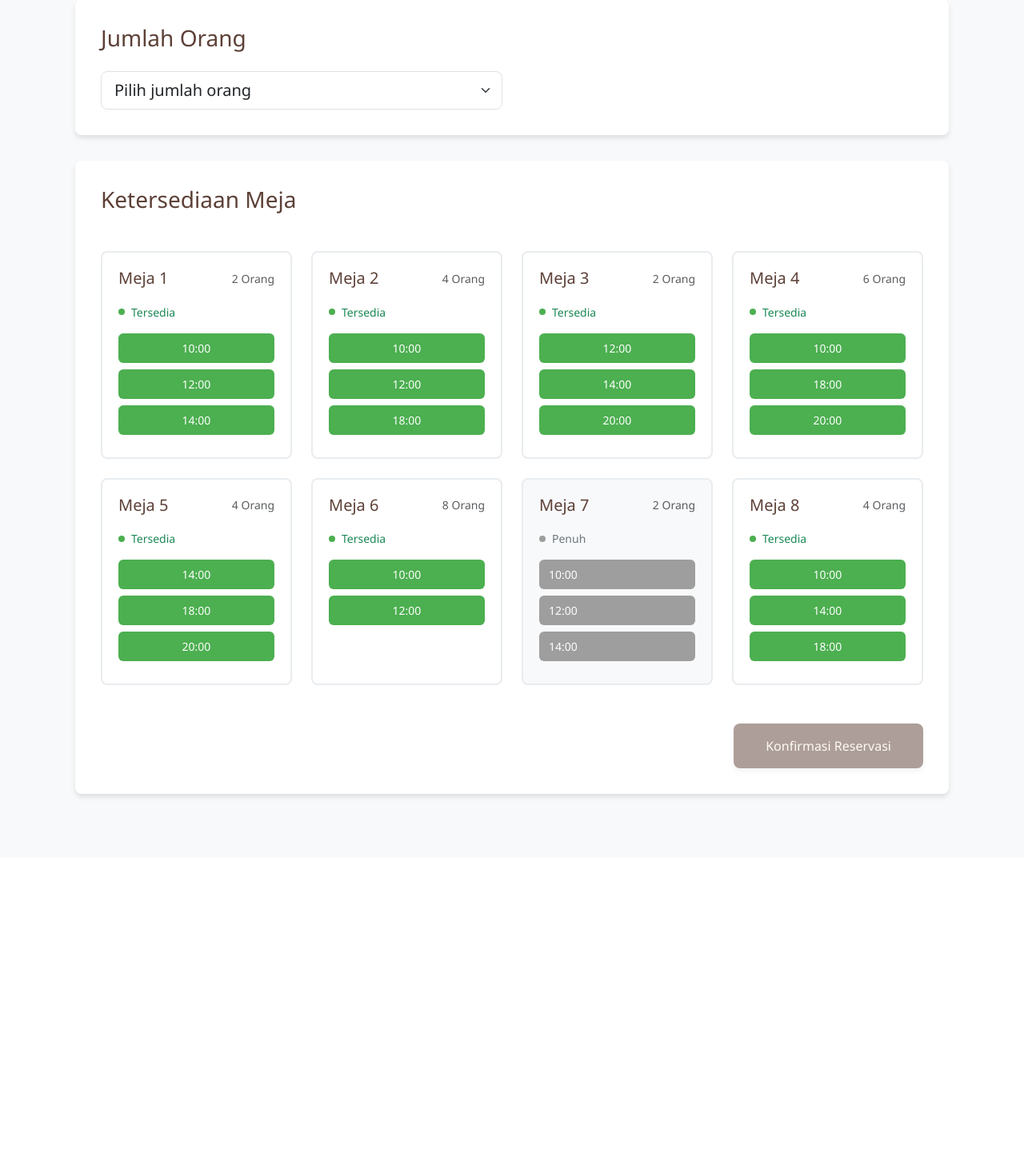
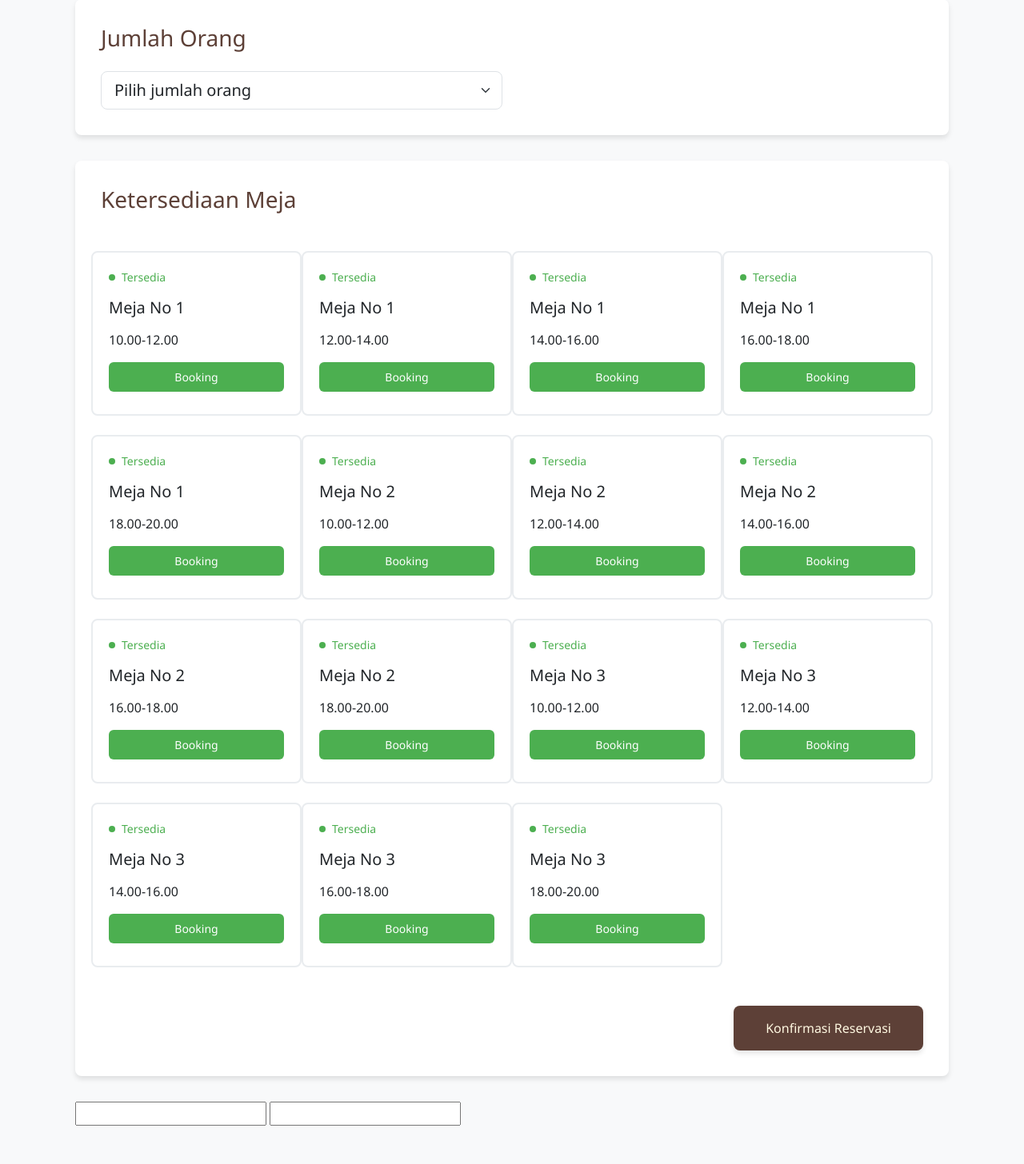
Before and after one commit to alvaro-huller/Project_PPW, a PHP site: page /UserPage/Reservasi.php in a window 1280 px wide. Shown: the part 175-1631 px from the top of the page at 80% size. Before the commit the page ends 1174 px from the top, so only its background shows below. Run offline with PHP 8.4, Linux system fonts and the light colour scheme; data comes from the database, SQL or seed files in the repository.

Commit message:
reservasi update

```diff
--- a/UserPage/Reservasi.php
+++ b/UserPage/Reservasi.php
@@ -1,6 +1,9 @@
 <?php
 
 include "function.php";
+
+$query = "SELECT * FROM datameja";
+$hasil = mysqli_query($koneksidb, $query);
 
 ?>
 
@@ -12,7 +15,101 @@ include "function.php";
     <title>Restaurant Reservation</title>
     <!-- Bootstrap 5 CSS -->
     <link href="https://cdn.jsdelivr.net/npm/bootstrap@5.3.0-alpha1/dist/css/bootstrap.min.css" rel="stylesheet">
-    <link rel="stylesheet" href="../style/Reservasi.css">
+    <style>
+        body {
+            font-family: 'Segoe UI', Tahoma, Geneva, Verdana, sans-serif;
+            color: #5D4037;
+        }
+
+        .header {
+            background-color: #5D4037;
+            color: white;
+            padding: 15px 0;
+            box-shadow: 0 2px 4px rgba(0, 0, 0, 0.1);
+        }
+
+
+        .card-section {
+            background-color: white;
+            border-radius: 0.5rem;
+            box-shadow: 0 4px 6px rgba(0, 0, 0, 0.1);
+            padding: 2rem;
+            margin-bottom: 2rem;
+        }
+
+        .card {
+            border: 2px solid #e9ecef;
+            border-radius: 0.5rem;
+            padding: 1.25rem;
+            transition: all 0.3s ease;
+            height: 100%;
+        }
+
+        .card:hover {
+            border-color: #4CAF50;
+        }
+
+        .availability-indicator {
+            display: inline-flex;
+            align-items: center;
+            gap: 0.5rem;
+            margin-bottom: 1rem;
+        }
+
+        .dot {
+            background-color: #4CAF50;
+            width: 8px;
+            height: 8px;
+            border-radius: 50%;
+        }
+
+        .dot.selected {
+            background-color: gray;
+        }
+
+        .tersedia {
+            color: #4CAF50;
+        }
+        .tersedia.selected {
+            color: gray;
+        }
+
+        .booking {
+            width: 100%;
+            padding: 0.5rem 0.75rem;
+            border-radius: 0.375rem;
+            font-size: 0.875rem;
+            transition: all 0.2s ease;
+            border: none;
+            margin-bottom: 0.5rem;
+            background-color: #4CAF50;
+            color: white;
+        }
+
+        .booking.selected {
+            background-color: gray;
+        }
+
+        .booking:hover {
+            background-color: #387c3aff;
+            box-shadow: 0 6px 8px rgba(0, 0, 0, 0.15);
+        }
+
+        .konfirmasi {
+            background-color: #5D4037;
+            color: #FFF8E1;
+            padding: 1rem 2.5rem;
+            border-radius: 0.5rem;
+            border: none;
+            box-shadow: 0 4px 6px rgba(0, 0, 0, 0.1);
+            transition: all 0.3s ease;
+        }
+
+        .konfirmasi:hover {
+            background-color: #6D4C41;
+            box-shadow: 0 6px 8px rgba(0, 0, 0, 0.15);
+        }
+    </style>
 </head>
 <body>
     <div class="header">
@@ -30,211 +127,104 @@ include "function.php";
 
     <div class="min-vh-100 bg-light">
         <div class="container px-4 py-5">
-
-            <!-- Top Section - Number of People -->
+            <form action="PesanMenu.php" method="post">
             <div class="card-section">
                 <div class="row">
                     <div class="col-md-6">
                         <h2 class="h3 mb-4 reservation-header">Jumlah Orang</h2>
-                        <select id="numberOfPeople" class="form-select form-select-lg">
+                        <select class="form-select form-select-lg" name="jumlahorang">
                             <option value="" selected disabled>Pilih jumlah orang</option>
                             <option value="1">1 Orang</option>
                             <option value="2">2 Orang</option>
                             <option value="3">3 Orang</option>
                             <option value="4">4 Orang</option>
-                            <option value="5">5 Orang</option>
-                            <option value="6">6 Orang</option>
-                            <option value="7">7 Orang</option>
-                            <option value="8">8 Orang</option>
-                            <option value="8+">Lebih dari 8 Orang</option>
                         </select>
                     </div>
                 </div>
             </div>
 
-            <!-- Table Availability Grid -->
             <div class="card-section">
                 <h2 class="h3 mb-5 reservation-header">Ketersediaan Meja</h2>
 
                 <div class="row g-4" id="tablesContainer">
-                    <!-- Tables will be dynamically inserted here -->
+                    <?php while($data = mysqli_fetch_assoc($hasil)) { if($data["Status"] == "Kosong"){?>
+                    <div class="card col-12 col-sm-6 col-lg-3">
+                        <div class="availability-indicator">
+                            <span class="dot"></span>
+                            <span class="tersedia small">Tersedia</span>
                         </div>
 
-                <!-- Selected Info -->
-                <div id="reservationSummary" class="reservation-summary d-none">
-                    <h3 class="h5 reservation-header mb-3">Reservasi Anda</h3>
-                    <div class="row">
-                        <div class="col-md-4">
-                            <p class="text-muted mb-1">Meja</p>
-                            <p class="reservation-header mb-0" id="selectedTable">-</p>
-                        </div>
-                        <div class="col-md-4">
-                            <p class="text-muted mb-1">Waktu</p>
-                            <p class="reservation-header mb-0" id="selectedTime">-</p>
-                        </div>
-                        <div class="col-md-4">
-                            <p class="text-muted mb-1">Jumlah Orang</p>
-                            <p class="reservation-header mb-0" id="selectedPeople">-</p>
-                        </div>
-                    </div>
+                        <div class="d-flex justify-content-between align-items-center mb-3">
+                            <h3 class="meja h5 reservation-header mb-0" value="<?= $data["IDMeja"] ?>">Meja No  <?= $data["NoMeja"]; ?></h3>
                         </div>
 
-                <!-- Confirm Button -->
+                        <div class="d-flex justify-content-between align-items-center mb-3">
+                            <span class="jam" value="<?= $data["Jam"] ?>">
+                                <?= $data["Jam"]; ?>
+                            </span>
+                        </div>
+
+                        <button type="button" class="booking">
+                            Booking
+                        </button>
+
+                    </div>
+                    <?php } } ?>
+                </div>
                     <div class="mt-5 text-end">
-                    <button id="confirmButton" class="confirm-btn" disabled>
+                        <button type="submit" id="konfirmasi" class="konfirmasi" name="reservasi" disabled>
                             Konfirmasi Reservasi
                         </button>
                     </div>
             </div>
+            <input type="text" id="jam" name="jam">
+            <input type="text" id="idmeja" name="idmeja">
+            </form>
         </div>
     </div>
 
     <!-- Bootstrap 5 JS Bundle -->
     <script src="https://cdn.jsdelivr.net/npm/bootstrap@5.3.0-alpha1/dist/js/bootstrap.bundle.min.js"></script>
+    <script>
+        document.addEventListener('DOMContentLoaded', function() {
+            const tombolbooking = document.querySelectorAll('.booking');
+            const dot = document.querySelectorAll('.dot');
+            const status = document.querySelectorAll('.tersedia');
+            const konfirmasi = document.getElementById('konfirmasi');
+            const jam = document.getElementById('jam');
+            const idmeja = document.getElementById('idmeja');
 
-    <script>
-        // Table data
-        const tables = [
-            { id: "1", number: 1, capacity: 2, availableSlots: ["10:00", "12:00", "14:00"], bookedSlots: ["18:00", "20:00"] },
-            { id: "2", number: 2, capacity: 4, availableSlots: ["10:00", "12:00", "18:00"], bookedSlots: ["14:00", "20:00"] },
-            { id: "3", number: 3, capacity: 2, availableSlots: ["12:00", "14:00", "20:00"], bookedSlots: ["10:00", "18:00"] },
-            { id: "4", number: 4, capacity: 6, availableSlots: ["10:00", "18:00", "20:00"], bookedSlots: ["12:00", "14:00"] },
-            { id: "5", number: 5, capacity: 4, availableSlots: ["14:00", "18:00", "20:00"], bookedSlots: ["10:00", "12:00"] },
-            { id: "6", number: 6, capacity: 8, availableSlots: ["10:00", "12:00"], bookedSlots: ["14:00", "18:00", "20:00"] },
-            { id: "7", number: 7, capacity: 2, availableSlots: [], bookedSlots: ["10:00", "12:00", "14:00", "18:00", "20:00"] },
-            { id: "8", number: 8, capacity: 4, availableSlots: ["10:00", "14:00", "18:00"], bookedSlots: ["12:00", "20:00"] },
-        ];
+            let selectedCount = 0;
+            const maxSelection = 1;
 
-        // State variables
-        let selectedTable = null;
-        let selectedTime = null;
-        let numberOfPeople = "";
-
-        // DOM elements
-        const tablesContainer = document.getElementById('tablesContainer');
-        const reservationSummary = document.getElementById('reservationSummary');
-        const selectedTableElement = document.getElementById('selectedTable');
-        const selectedTimeElement = document.getElementById('selectedTime');
-        const selectedPeopleElement = document.getElementById('selectedPeople');
-        const confirmButton = document.getElementById('confirmButton');
-        const numberOfPeopleSelect = document.getElementById('numberOfPeople');
-
-        // Initialize the table grid
-        function renderTables() {
-            tablesContainer.innerHTML = '';
-
-            tables.forEach(table => {
-                const isAvailable = table.availableSlots.length > 0;
-                const isSelected = selectedTable === table.id;
-
-                const tableCard = document.createElement('div');
-                tableCard.className = `col-12 col-sm-6 col-lg-3`;
-
-                tableCard.innerHTML = `
-                    <div class="table-card ${isSelected ? 'selected' : ''} ${!isAvailable ? 'unavailable' : ''}">
-                        <div class="d-flex justify-content-between align-items-center mb-3">
-                            <h3 class="h5 reservation-header mb-0">Meja ${table.number}</h3>
-                            <span class="text-muted small">${table.capacity} Orang</span>
-                        </div>
-
-                        ${isAvailable ? `
-                            <div class="availability-indicator">
-                                <span class="availability-dot available"></span>
-                                <span class="text-success small">Tersedia</span>
-                            </div>
-
-                            <div class="time-slots">
-                                ${table.availableSlots.map(slot => `
-                                    <button class="time-slot available ${isSelected && selectedTime === slot ? 'selected' : ''}"
-                                            data-table="${table.id}" data-time="${slot}">
-                                        ${slot}
-                                    </button>
-                                `).join('')}
-                            </div>
-                        ` : `
-                            <div class="availability-indicator">
-                                <span class="availability-dot unavailable"></span>
-                                <span class="text-secondary small">Penuh</span>
-                            </div>
-
-                            <div class="time-slots">
-                                ${table.bookedSlots.slice(0, 3).map(slot => `
-                                    <div class="time-slot unavailable">${slot}</div>
-                                `).join('')}
-                            </div>
-                        `}
-                    </div>
-                `;
-
-                tablesContainer.appendChild(tableCard);
-            });
-
-            // Add event listeners to time slot buttons
-            document.querySelectorAll('.time-slot.available').forEach(button => {
+            tombolbooking.forEach((button, index) => {
                 button.addEventListener('click', function() {
-                    const tableId = this.getAttribute('data-table');
-                    const time = this.getAttribute('data-time');
-
-                    selectTable(tableId, time);
+                    const dotselected = dot[index];
+                    const statusselected = status[index];
+                    if (this.classList.contains('selected')) {
+                        // Deselect
+                        this.classList.remove('selected');
+                        dotselected.classList.remove('selected');
+                        statusselected.classList.remove('selected');
+                        konfirmasi.disabled = true;
+                        selectedCount--;
+                    } else {
+                        // Check if we can select more
+                        if (selectedCount < maxSelection) {
+                            this.classList.add('selected');
+                            dotselected.classList.add('selected');
+                            statusselected.classList.add('selected');
+                            statusselected.textContent = 'Dipilih';
+                            jam.setAttribute('value', '')
+                            konfirmasi.disabled = false;
+                            selectedCount++;
+                        } else {
+                            alert('Maksimal hanya dapat memilih ' + maxSelection + ' nomor meja');
+                        }
+                    }
                 });
             });
-
-            updateReservationSummary();
-            updateConfirmButton();
-        }
-
-        // Handle table selection
-        function selectTable(tableId, time) {
-            selectedTable = tableId;
-            selectedTime = time;
-            renderTables();
-        }
-
-        // Update reservation summary
-        function updateReservationSummary() {
-            if (selectedTable && selectedTime) {
-                const table = tables.find(t => t.id === selectedTable);
-                selectedTableElement.textContent = `Meja ${table.number}`;
-                selectedTimeElement.textContent = selectedTime;
-                selectedPeopleElement.textContent = numberOfPeople ? `${numberOfPeople} Orang` : "-";
-                reservationSummary.classList.remove('d-none');
-            } else {
-                reservationSummary.classList.add('d-none');
-            }
-        }
-
-        // Update confirm button state
-        function updateConfirmButton() {
-            if (numberOfPeople && selectedTable && selectedTime) {
-                confirmButton.disabled = false;
-            } else {
-                confirmButton.disabled = true;
-            }
-        }
-
-        // Handle confirm reservation
-        function handleConfirmReservation() {
-            if (numberOfPeople && selectedTable && selectedTime) {
-                const table = tables.find(t => t.id === selectedTable);
-                alert(
-                    `Reservasi dikonfirmasi!\n\nMeja: ${table.number}\nWaktu: ${selectedTime}\nJumlah Orang: ${numberOfPeople}`
-                );
-            } else {
-                alert("Mohon lengkapi semua informasi reservasi");
-            }
-        }
-
-        // Event listeners
-        numberOfPeopleSelect.addEventListener('change', function() {
-            numberOfPeople = this.value;
-            updateReservationSummary();
-            updateConfirmButton();
         });
-
-        confirmButton.addEventListener('click', handleConfirmReservation);
-
-        // Initial render
-        renderTables();
     </script>
 </body>
 </html>
--- a/UserPage/function.php
+++ b/UserPage/function.php
@@ -2,4 +2,5 @@
 
 include "../koneksi.php";
 
+
 ?>
--- a/style/Reservasi.css
+++ /dev/null
@@ -1,126 +0,0 @@
-body {
-    font-family: 'Segoe UI', Tahoma, Geneva, Verdana, sans-serif;
-    color: #5D4037;
-}
-
-:root {
-    --primary-color: #5D4037;
-    --secondary-color: #FFF8E1;
-    --success-color: #4CAF50;
-    --gray-color: #9E9E9E;
-}
-
-.header {
-    background-color: #5D4037;
-    color: white;
-    padding: 15px 0;
-    box-shadow: 0 2px 4px rgba(0, 0, 0, 0.1);
-}
-
-
-.card-section {
-    background-color: white;
-    border-radius: 0.5rem;
-    box-shadow: 0 4px 6px rgba(0, 0, 0, 0.1);
-    padding: 2rem;
-    margin-bottom: 2rem;
-}
-
-.table-card {
-    border: 2px solid #e9ecef;
-    border-radius: 0.5rem;
-    padding: 1.25rem;
-    transition: all 0.3s ease;
-    height: 100%;
-}
-
-.table-card:hover {
-    border-color: var(--success-color);
-}
-
-.table-card.selected {
-    border-color: var(--primary-color);
-    background-color: var(--secondary-color);
-}
-
-.table-card.unavailable {
-    background-color: #f8f9fa;
-}
-
-.availability-indicator {
-    display: inline-flex;
-    align-items: center;
-    gap: 0.5rem;
-    margin-bottom: 1rem;
-}
-
-.availability-dot {
-    width: 8px;
-    height: 8px;
-    border-radius: 50%;
-}
-
-.availability-dot.available {
-    background-color: var(--success-color);
-}
-
-.availability-dot.unavailable {
-    background-color: var(--gray-color);
-}
-
-.time-slot {
-    width: 100%;
-    padding: 0.5rem 0.75rem;
-    border-radius: 0.375rem;
-    font-size: 0.875rem;
-    transition: all 0.2s ease;
-    border: none;
-    margin-bottom: 0.5rem;
-}
-
-.time-slot.available {
-    background-color: var(--success-color);
-    color: white;
-}
-
-.time-slot.available:hover {
-    background-color: #45a049;
-}
-
-.time-slot.selected {
-    background-color: var(--primary-color);
-    color: white;
-}
-
-.time-slot.unavailable {
-    background-color: var(--gray-color);
-    color: white;
-}
-
-.reservation-summary {
-    background-color: var(--secondary-color);
-    border: 1px solid rgba(93, 64, 55, 0.2);
-    border-radius: 0.5rem;
-    padding: 1.5rem;
-    margin-top: 2rem;
-}
-
-.confirm-btn {
-    background-color: var(--primary-color);
-    color: var(--secondary-color);
-    padding: 1rem 2.5rem;
-    border-radius: 0.5rem;
-    border: none;
-    box-shadow: 0 4px 6px rgba(0, 0, 0, 0.1);
-    transition: all 0.3s ease;
-}
-
-.confirm-btn:hover {
-    background-color: #6D4C41;
-    box-shadow: 0 6px 8px rgba(0, 0, 0, 0.15);
-}
-
-.confirm-btn:disabled {
-    opacity: 0.5;
-    cursor: not-allowed;
-}
```
Also changed, not shown: UserPage/PesanMenu.php (+0 -18 lines). Lines whose indentation alone changed are shown as unchanged.
